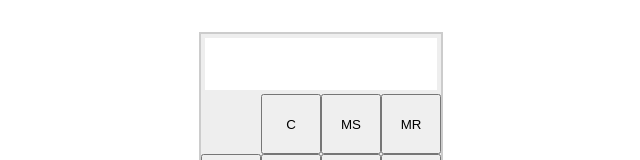
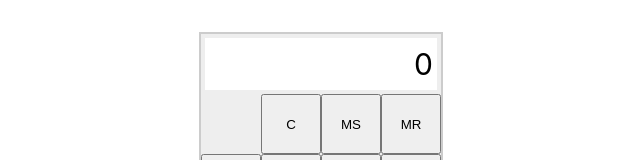
Before and after one commit to mrtnmgs/calculator, a React (Create React App) app: page / in a window 1280 px wide. Shown: the top 160 px of the page, without its empty margins (319-959 px from the left). Built offline with nearby package versions, Linux system fonts and the light colour scheme.

Commit message:
add display logic to Screen

```diff
--- a/src/components/Screen.js
+++ b/src/components/Screen.js
@@ -3,7 +3,10 @@ import { connect } from "react-redux";
 import "./Screen.css";
 
 const Screen = ({ currentVal }) => {
-  return <div className="Screen">{currentVal}</div>;
+  const regex = /[\d\.]+$/g;
+  let displayNumber = currentVal ? currentVal : 0;
+  displayNumber = displayNumber.toString().match(regex);
+  return <div className="Screen">{displayNumber}</div>;
 };
 
 const mapStateToProps = state => {
```
